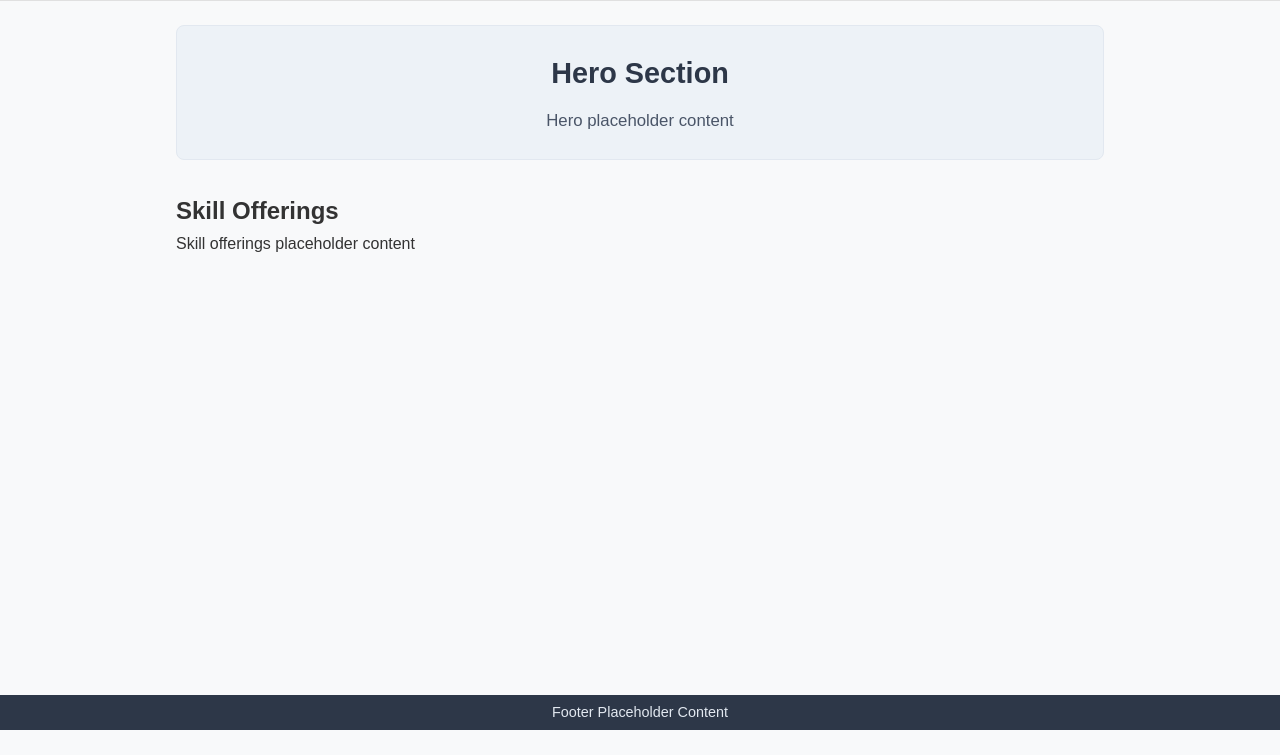
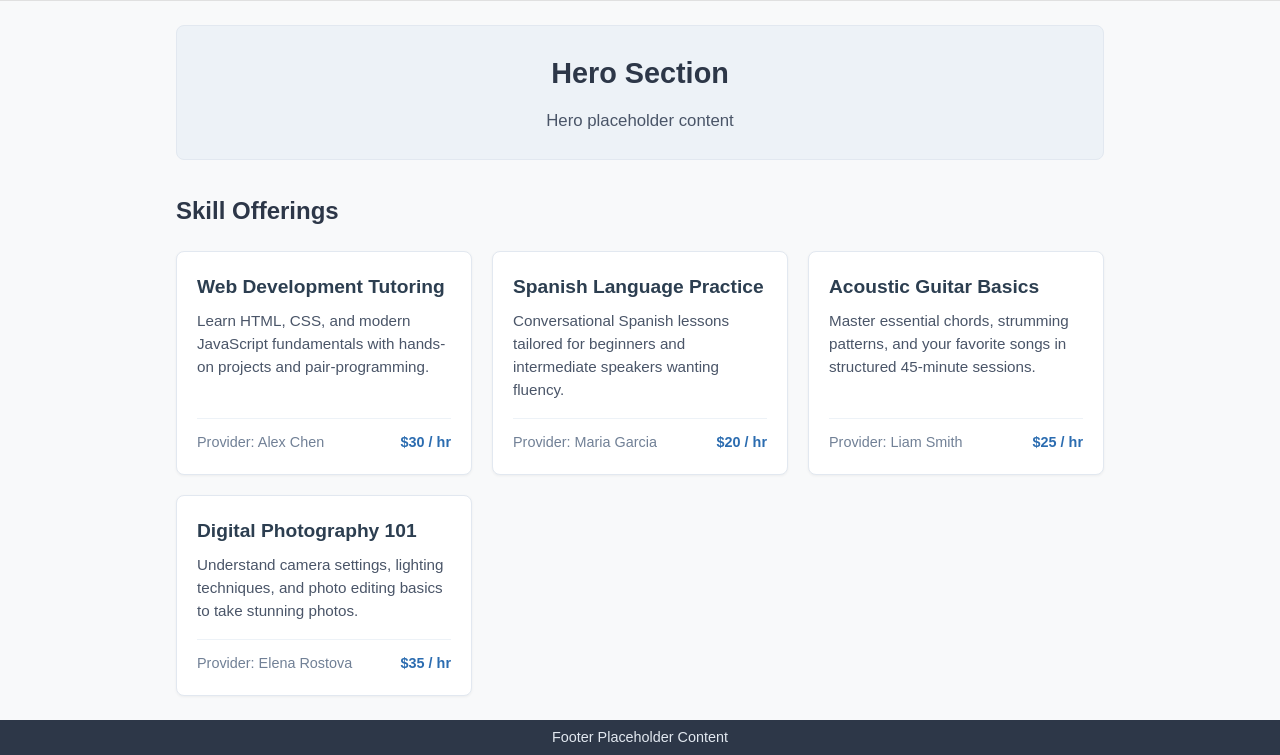
Before and after one commit to Amras2322/skills-swap-ringnalda-unit8, a plain HTML site: page index.html in a window 1280 px wide. Shown: the part 70-825 px from the top of the page. Before the commit the page ends 800 px from the top, so only its background shows below. Drawn offline with Linux system fonts and the light colour scheme.

Commit message:
add skill offerings grid and card styling with initial listings

```diff
--- a/index.html
+++ b/index.html
@@ -26,7 +26,43 @@
 
         <section id="skills">
             <h2>Skill Offerings</h2>
-            <p>Skill offerings placeholder content</p>
+            <div class="skills-grid">
+                <article class="skill-card">
+                    <h3 class="skill-title">Web Development Tutoring</h3>
+                    <p class="skill-description">Learn HTML, CSS, and modern JavaScript fundamentals with hands-on projects and pair-programming.</p>
+                    <div class="skill-meta">
+                        <span class="skill-provider">Provider: Alex Chen</span>
+                        <span class="skill-price">$30 / hr</span>
+                    </div>
+                </article>
+
+                <article class="skill-card">
+                    <h3 class="skill-title">Spanish Language Practice</h3>
+                    <p class="skill-description">Conversational Spanish lessons tailored for beginners and intermediate speakers wanting fluency.</p>
+                    <div class="skill-meta">
+                        <span class="skill-provider">Provider: Maria Garcia</span>
+                        <span class="skill-price">$20 / hr</span>
+                    </div>
+                </article>
+
+                <article class="skill-card">
+                    <h3 class="skill-title">Acoustic Guitar Basics</h3>
+                    <p class="skill-description">Master essential chords, strumming patterns, and your favorite songs in structured 45-minute sessions.</p>
+                    <div class="skill-meta">
+                        <span class="skill-provider">Provider: Liam Smith</span>
+                        <span class="skill-price">$25 / hr</span>
+                    </div>
+                </article>
+
+                <article class="skill-card">
+                    <h3 class="skill-title">Digital Photography 101</h3>
+                    <p class="skill-description">Understand camera settings, lighting techniques, and photo editing basics to take stunning photos.</p>
+                    <div class="skill-meta">
+                        <span class="skill-provider">Provider: Elena Rostova</span>
+                        <span class="skill-price">$35 / hr</span>
+                    </div>
+                </article>
+            </div>
         </section>
     </main>
 
--- a/styles.css
+++ b/styles.css
@@ -84,3 +84,65 @@ footer {
     padding: 6px 12px;
     font-size: 0.9rem;
 }
+
+#skills h2 {
+    font-size: 1.5rem;
+    color: #2d3748;
+    margin-bottom: 20px;
+}
+
+.skills-grid {
+    display: grid;
+    grid-template-columns: repeat(auto-fit, minmax(240px, 1fr));
+    gap: 20px;
+}
+
+.skill-card {
+    background-color: #ffffff;
+    border: 1px solid #e2e8f0;
+    border-radius: 8px;
+    padding: 20px;
+    display: flex;
+    flex-direction: column;
+    justify-content: space-between;
+    box-shadow: 0 1px 3px rgba(0, 0, 0, 0.05);
+    transition: transform 0.2s ease, box-shadow 0.2s ease;
+}
+
+.skill-card:hover {
+    transform: translateY(-2px);
+    box-shadow: 0 4px 6px -1px rgba(0, 0, 0, 0.1), 0 2px 4px -1px rgba(0, 0, 0, 0.06);
+}
+
+.skill-title {
+    font-size: 1.2rem;
+    color: #2c3e50;
+    margin-bottom: 8px;
+}
+
+.skill-description {
+    font-size: 0.95rem;
+    color: #4a5568;
+    line-height: 1.5;
+    margin-bottom: 16px;
+    flex-grow: 1;
+}
+
+.skill-meta {
+    display: flex;
+    justify-content: space-between;
+    align-items: center;
+    padding-top: 12px;
+    border-top: 1px solid #edf2f7;
+    font-size: 0.9rem;
+}
+
+.skill-provider {
+    color: #718096;
+    font-weight: 500;
+}
+
+.skill-price {
+    font-weight: 700;
+    color: #2b6cb0;
+}
```
